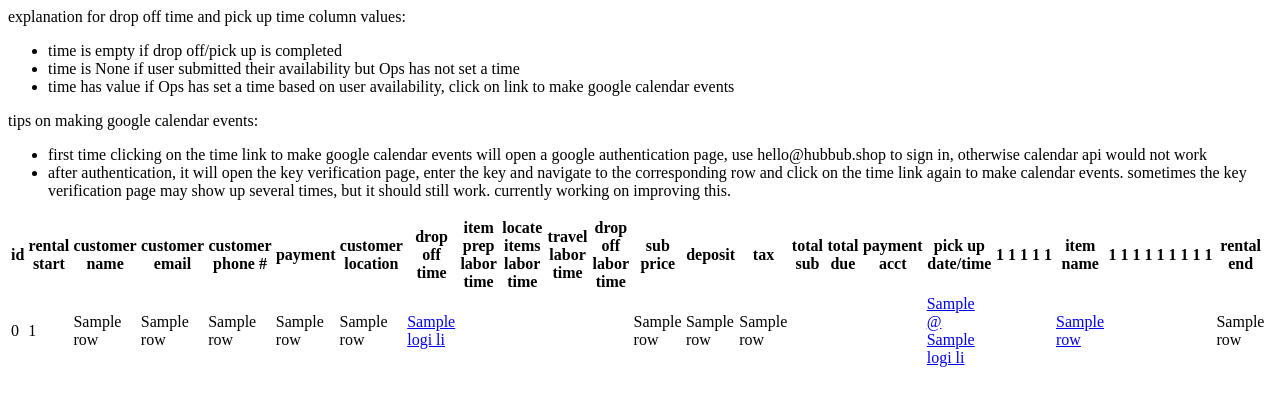
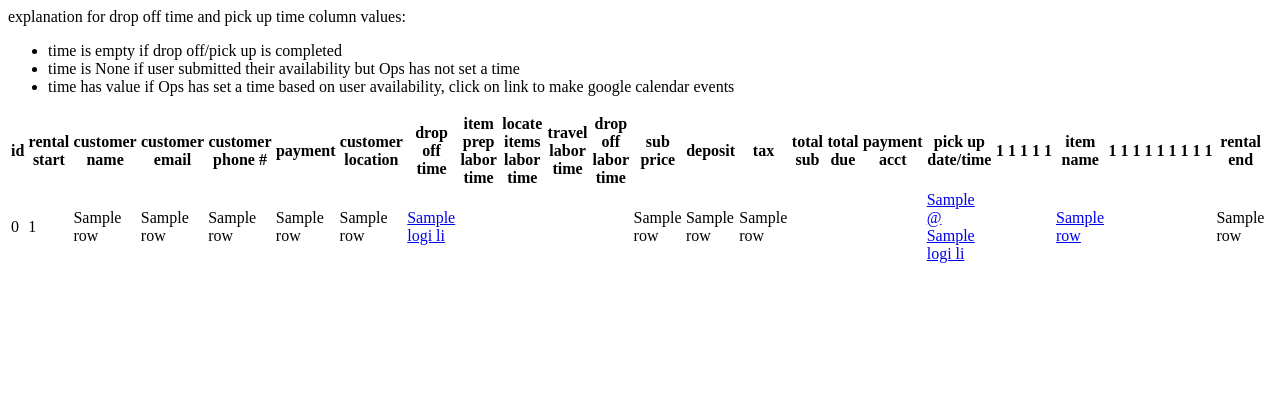
Before and after one commit to angihe93/auto-ops, a Flask app: template templates/index.html in a window 1280 px wide. Shown: the top 406 px of the page. Run offline with Flask 2, Linux system fonts and the light colour scheme; the template is opened without the code that fills it: most values are stand-ins (such as "Sample title", 1, 10 or a date in 2020); some libraries are stand-ins or nearby versions.

Commit message:
small change

```diff
--- a/templates/index.html
+++ b/templates/index.html
@@ -10,11 +10,6 @@
       <li>time is empty if drop off/pick up is completed</li>
       <li>time is None if user submitted their availability but Ops has not set a time</li>
       <li>time has value if Ops has set a time based on user availability, click on link to make google calendar events</li>
-    </ul>
-    tips on making google calendar events:
-    <ul>
-      <li>first time clicking on the time link to make google calendar events will open a google authentication page, use hello@hubbub.shop to sign in, otherwise calendar api would not work</li>
-      <li>after authentication, it will open the key verification page, enter the key and navigate to the corresponding row and click on the time link again to make calendar events. sometimes the key verification page may show up several times, but it should still work. currently working on improving this.</li>
     </ul>
     <table>
       <tr>
```
